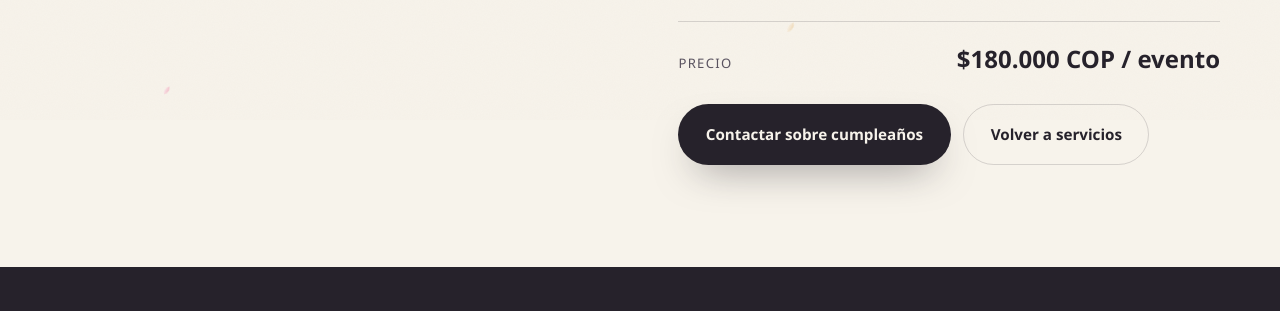
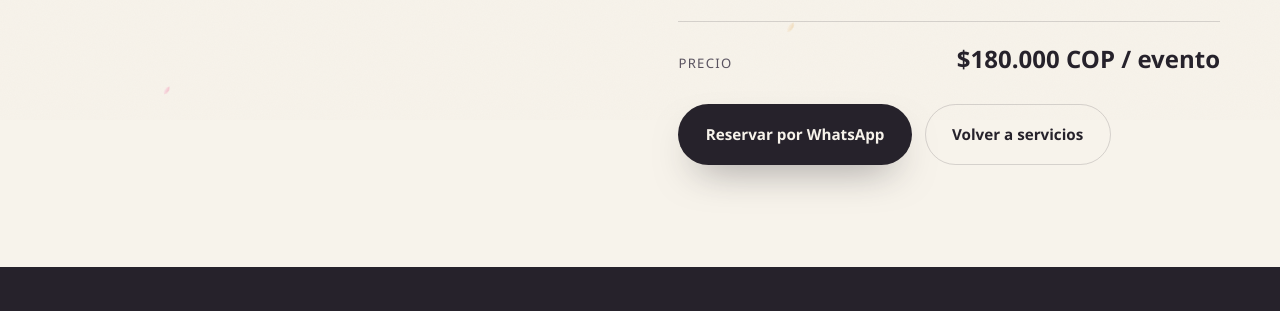
Before and after one commit to setasfrancox-developer/micasita-web, a plain HTML site: page servicio-cumpleanos.html in a window 1280 px wide. Shown: the part 680-991 px from the top of the page. Drawn offline with Linux system fonts and the light colour scheme.

Commit message:
Reservar por WhatsApp en todas las fichas de servicio

```diff
--- a/servicio-cumpleanos.html
+++ b/servicio-cumpleanos.html
@@ -63,8 +63,8 @@
             <span class="service-detail__price-value">$180.000 COP / evento</span>
           </div>
           <div class="service-detail__actions">
-            <a href="index.html#contacto" class="button button--primary">
-              Contactar sobre cumpleaños
+            <a href="https://wa.me/573006086132" target="_blank" rel="noopener noreferrer" class="button button--primary">
+              Reservar por WhatsApp
             </a>
             <a href="index.html#servicios" class="button button--ghost">
               Volver a servicios
```
Also changed, not shown: servicio-bano-cepillado.html (+2 -2 lines), servicio-colegio-canino.html (+2 -2 lines), servicio-guarderia.html (+2 -2 lines), servicio-transporte.html (+2 -2 lines).
